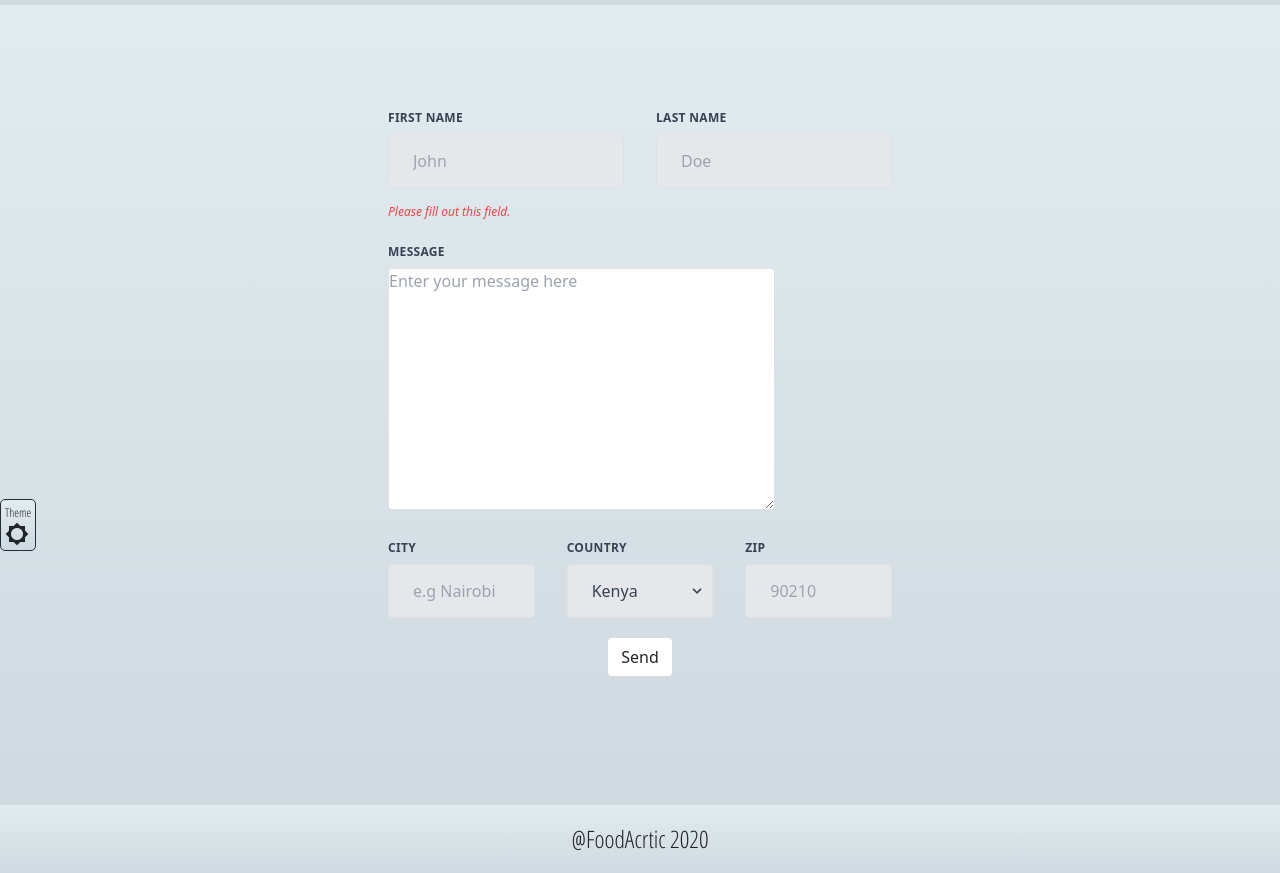
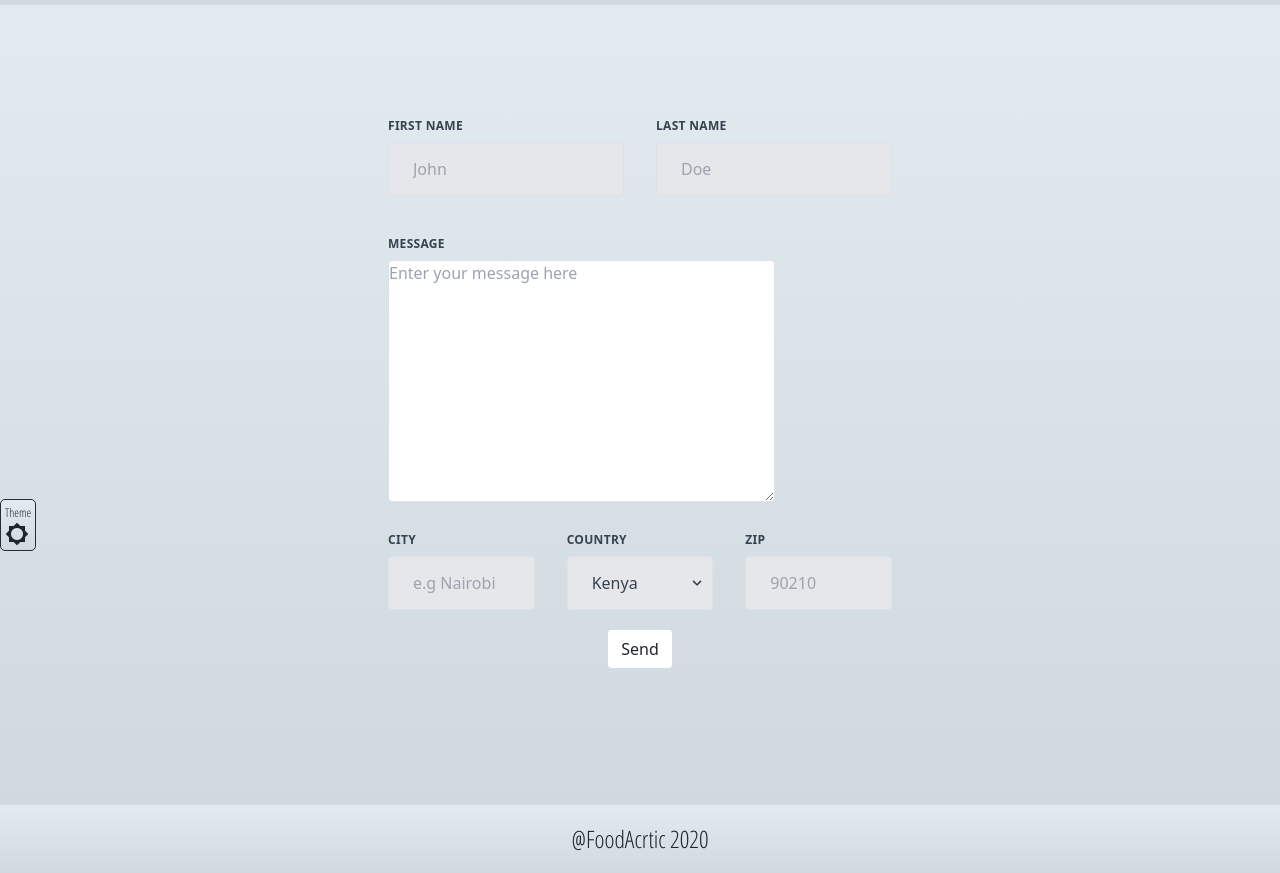
Before and after one commit to art-abdulwadud/foodarctic, a website: page contact.html in a window 1280 px wide. Shown: the part 61-934 px from the top of the page. Drawn offline with nearby package versions, Linux system fonts and the light colour scheme; a web font is replaced by a local one.

Commit message:
edit contact form

```diff
--- a/contact.html
+++ b/contact.html
@@ -91,9 +91,6 @@
                 type="text"
                 placeholder="John"
               />
-              <p class="text-red-500 text-xs italic">
-                Please fill out this field.
-              </p>
             </div>
             <div class="w-full md:w-1/2 px-3">
               <label
```
